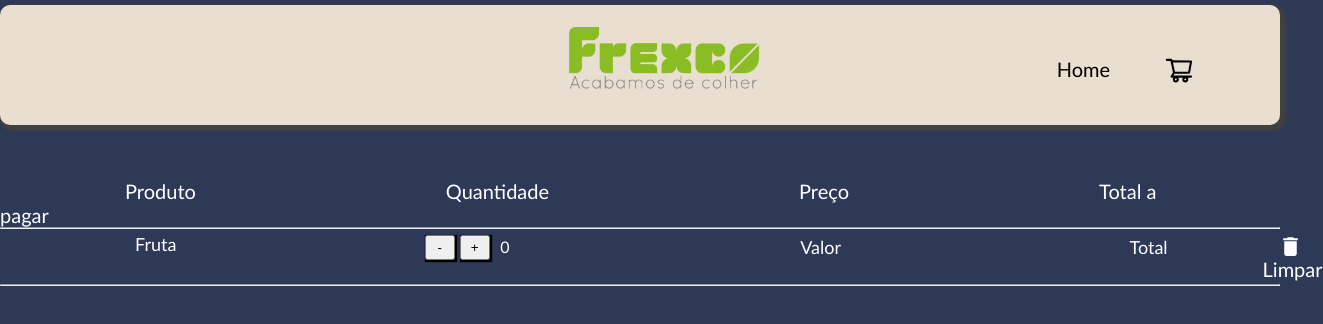
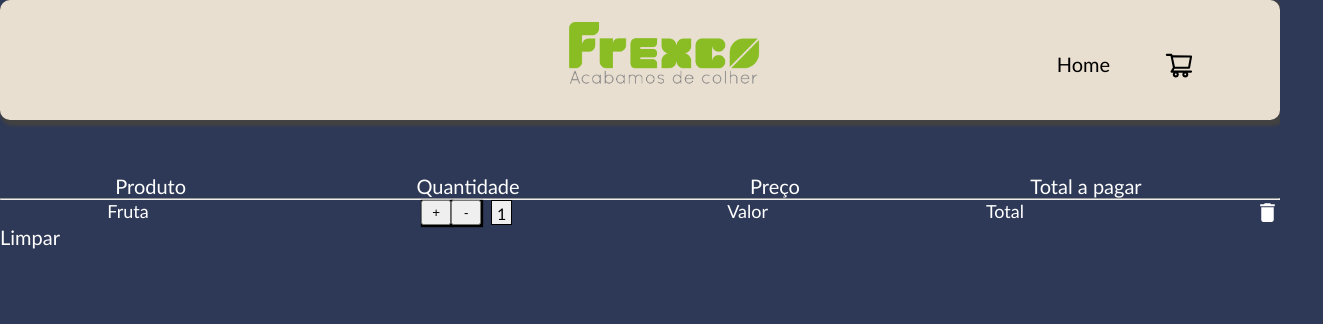
Before and after one commit to HerbertCarlos007/My-Test-Frexco, a React (Create React App) app in the folder frontend/: page /cart in a window 1280 px wide. Shown: the top 324 px of the page, 1323 px wide, since content can reach past the window. Built offline with nearby package versions, Linux system fonts and the light colour scheme.

Commit message:
Estilzação do carrinho de compra

```diff
--- a/frontend/src/App.js
+++ b/frontend/src/App.js
@@ -10,10 +10,6 @@ import Header from '../src/components/header/Header'
 //import styles from './pages/Fruta.module.css'
 import { AiOutlineShoppingCart } from "react-icons/ai";
 import styles from './components/styles/App.module.css'
-
-
-
-
 
 
 function App() {
--- a/frontend/src/components/buttons/ButtonMore.js
+++ b/frontend/src/components/buttons/ButtonMore.js
@@ -1,8 +1,9 @@
 import styles from '../styles/ButtonMore.module.css'
-
+import {Link } from 'react-router-dom'
 function ButtonMore(){
     return(
-        <button type='submit' className={styles.btn}>Adicionar</button>
+
+        <Link to="/cart"><button type='submit' className={styles.btn}>Adicionar</button></Link>
     )
 }
 
--- a/frontend/src/components/header/Header.js
+++ b/frontend/src/components/header/Header.js
@@ -1,6 +1,6 @@
 import styles from '../styles/Header.module.css'
 import logo from '../img/logo.png'
-import { AiOutlineShoppingCart } from "react-icons/ai";
+
 
 function Header(){
 
--- a/frontend/src/components/header/HeaderCart.js
+++ b/frontend/src/components/header/HeaderCart.js
@@ -1,52 +1,61 @@
 import styles from '../styles/HeaderCart.module.css'
-import teste from '../buttons/ButtonLess'
-import {useState} from 'react'
-import {MdDelete} from 'react-icons/md'
-import Fruta from '../pages/Fruta'
+import { useState } from 'react'
+import { MdDelete } from 'react-icons/md'
 
 
-function HeaderCart(){
+function HeaderCart() {
 
-    const [valor, setValor] = useState(0)
+    const [quantity, setQuantity] = useState(1)
 
-    function funcAumentar(){
-        setValor(valor + 1)
+    const inscreaseQuantity = () => {
+        setQuantity(quantity + 1)
     }
 
-    function funcDiminuir(){
-        setValor(valor - 1)
+    const decreaseQuantity = () => {
+        setQuantity(quantity - 1)
+        if (quantity < 1) setQuantity(quantity + 1)
+
     }
 
-
-
-
-    return(
-    <div>
-        <div className={styles.header_cart}>
+    return (
+        <div>
+            <div className={styles.header_cart}>
                 <label>Produto</label>
                 <label>Quantidade</label>
                 <label>Preço</label>
                 <label>Total a pagar</label>
-                <hr/>
-    </div>
-        <div className={styles.label_to_quantifier}>
-
-            <label>{valor}</label>
-            <button onClick={funcAumentar} className={styles.button_to_add}>+</button>
-            <button onClick={funcDiminuir} className={styles.button_to_less}>-</button>
-        </div>
-
-            <div>
-                <label className={styles.product}>Fruta</label>
-                <label className={styles.price}>Valor</label>
-                <label class={styles.total_pay}>Total</label>
-                <label className={styles.delete_item}><MdDelete/></label>
-                <label className={styles.clean_cart}>Limpar</label>
                 <hr></hr>
             </div>
+            <div className={styles.cart_row_container}>
+                <div className={styles.product_container}>
+                    <label className={styles.product}>Fruta</label>
+                </div>
+                <div className={styles.quantity_container}>
+                    <div className={styles.buttons_container}>
+                        <button onClick={inscreaseQuantity} className={styles.button_to_add}>+</button>
+                        <button onClick={decreaseQuantity} className={styles.button_to_less}>-</button>
+                    </div>
+                    <div className = {styles.product_quantity}>{quantity}</div>
+                </div>
+                <div className={styles.price_container}>
+                    <label className={styles.price}>Valor</label>
+                </div>
+                <div className={styles.total_pay_container}>
+                    <label class={styles.total_pay}>Total</label>
+                </div>
+                <div className={styles.delete_container}>
+                    <MdDelete className={styles.delete_item} />
+                </div>
+            </div>
+            <div className={styles.clean_all_cart_container}>
+                <label className={styles.clean_cart}>Limpar</label>
+            </div>
+
+
         </div>
 
     )
 }
 
+
 export default HeaderCart
--- a/frontend/src/components/pages/Fruta.js
+++ b/frontend/src/components/pages/Fruta.js
@@ -9,14 +9,8 @@ import api from '../../api'
 import { useState } from 'react'
 import React, { useEffect } from 'react'
 
-
-
-
-
 function Fruta() {
     const [lista, setLista] = useState([])
-
-
 
     useEffect(() => {
         listarDados()
@@ -34,10 +28,12 @@ function Fruta() {
       return random
     }
 
+    localStorage.setItem("fruta", listarDados)
+
+    let fruits=localStorage.getItem("fruta")
 
 
     return (
-
 
         <div className='container'>
       {lista.map((fruta) =>
--- a/frontend/src/components/styles/ButtonAdd.module.css
+++ b/frontend/src/components/styles/ButtonAdd.module.css
@@ -7,7 +7,7 @@
     background-color: orange;
     text-decoration: none;
     padding: 8px 10px;
-    margin-left: 270px;
+
     width: 80px;
     padding-left: 6px;
     right: 60px;
--- a/frontend/src/components/styles/ButtonLess.module.css
+++ b/frontend/src/components/styles/ButtonLess.module.css
@@ -7,7 +7,7 @@
     font-size: 20px;
     text-decoration: none;
     padding: 8px 10px;
-    margin-left: 270px;
+
      width: 50px;
      padding-left: 6px;
      top: 29px;
@@ -38,7 +38,7 @@
     font-size: 20px;
     text-decoration: none;
     padding: 8px 10px;
-    margin-left: 270px;
+
     width: 50px;
     padding-left: 6px;
     bottom:12.5px;
--- a/frontend/src/components/styles/ButtonMore.module.css
+++ b/frontend/src/components/styles/ButtonMore.module.css
@@ -7,7 +7,7 @@
     background-color: orange;
     text-decoration: none;
     padding: 8px 10px;
-    margin-left: 270px;
+
     width: 200px;
     padding-left: 6px;
     right: 168px;
--- a/frontend/src/components/styles/Fruta.module.css
+++ b/frontend/src/components/styles/Fruta.module.css
@@ -6,8 +6,8 @@
     height: 180px;
     border-radius: 25px;
     border: 1px solid rgb(148, 146, 146);
-    margin-top: 2em;
-    margin-left: 10em;
+
+
     font-size: 18px;
     box-shadow: 2px 2px 2px 2px  black;
     display: inline-block;
--- a/frontend/src/components/styles/Header.module.css
+++ b/frontend/src/components/styles/Header.module.css
@@ -4,7 +4,7 @@
     height: 120px;
     box-shadow: 3px 3px 3px 3px rgb(65, 65, 65);
     border-radius: 10px;
-    margin-top: 5px;
+
 }
 
 .header img{
--- a/frontend/src/components/styles/HeaderCart.module.css
+++ b/frontend/src/components/styles/HeaderCart.module.css
@@ -2,27 +2,25 @@
     font-size: 20px;
     font-family: 'Trebuchet MS', 'Lucida Sans Unicode', 'Lucida Grande', 'Lucida Sans', Arial, sans-serif;
     color: white;
-    padding: 125px;
+    padding: 0px 9vw  0 9vw ;
 }
 
-.label_to_quantifier{
-    position: relative;
-    display: flex;
-    justify-content: center;
-    right: 105px;
-    top: 8px;
-    color: white;
+
+.buttons_container{
+
+}
+
+.button_to_add{
+    width: 30px;
+    height: 25px;
+    box-shadow: 1px 1px 1px .8px  black;
 
 }
 
 
-.button_to_add{
-    position:relative;
-    right: 50px;
+.button_to_less {
     width: 30px;
-    height: 22px;
     height: 25px;
-    bottom: 2px;
     box-shadow: 1px 1px 1px .8px  black;
 
 }
@@ -32,72 +30,41 @@
 }
 
 
-.button_to_less{
-    position:relative;
-    right:115px;
-    width: 30px;
-    bottom: 2px;
-    box-shadow: 1px 1px 1px .8px  black;
-
-
-}
 
 .button_to_less:hover{
     color: orange;
 }
 
 .product{
-    position: relative;
+    /* position: relative; */
     color: white;
-    left: 135px;
+    /* left: 135px; */
     font-size: 18px;
-    bottom: 28px;
-
 }
 
 .price{
-    position: relative;
+    /* position: relative; */
     color: white;
     text-align: center;
-    left: 760px;
-    bottom: 25px;
+    /* left: 760px; */
     font-size: 18px;
 }
 
 .total_pay{
-    position: relative;
+    /* position: relative; */
    text-align: center;
-   left: 1050px;
-   top: -8px;
+   /* left: 1050px; */
    color: white;
    font-size: 18px;
-   top: -25px;
+
 }
 
-.delete_item{
-    position: relative;
-    left: 1160px;
-    top: -20px;
-    font-size: 25px;
-    bottom: 70px;
-    right: 38px;
+.clean_cart{
+    /* position: relative; */
+    text-align: right;
+    /* top: 40px; */
     color: white;
-    cursor: pointer;
-}
-
-.delete_item:hover{
-    color: black;
-}
-
-
-
-.clean_cart{
-    position: relative;
-    text-align: right;
-    bottom: 65px;
-    color: white;
-    left: 1120px;
-    top: -2px;
+    /* left: 1120px; */
     font-size: 20px;
     cursor: pointer;
 }
@@ -105,3 +72,60 @@
 .clean_cart:hover{
     color: black;
 }
+
+.product_quantity{
+
+    background-color: rgb(239, 239, 239);
+    padding: 0.2rem 0.3rem 0 0.3rem;
+    margin-left: 10px;
+    border: solid 1px black;
+
+}
+
+
+.cart_row_container{
+    display: flex;
+    position: relative;
+}
+
+/* Product  Fields */
+.quantity_container{
+    display: flex;
+    width: 20%;
+    justify-content: flex-end;
+}
+
+.product_container{
+    width: 20%;
+    color:white;
+    text-align: center;
+}
+.price_container{
+    display: flex;
+    width:20%;
+    justify-content: flex-end;
+}
+
+.total_pay_container {
+    display: flex;
+    width: 20%;
+    justify-content: flex-end;
+}
+
+
+.delete_container {
+    display: flex;
+    width:fit-content;
+    justify-content: flex-end;
+}
+.delete_item{
+    font-size: 25px;
+    color: white;
+    cursor: pointer;
+    position:absolute;
+    right:0;
+}
+
+.delete_item:hover{
+    color: black;
+}
```
Also changed, not shown: 2 other files (tests, documents, lock files or other folders).
